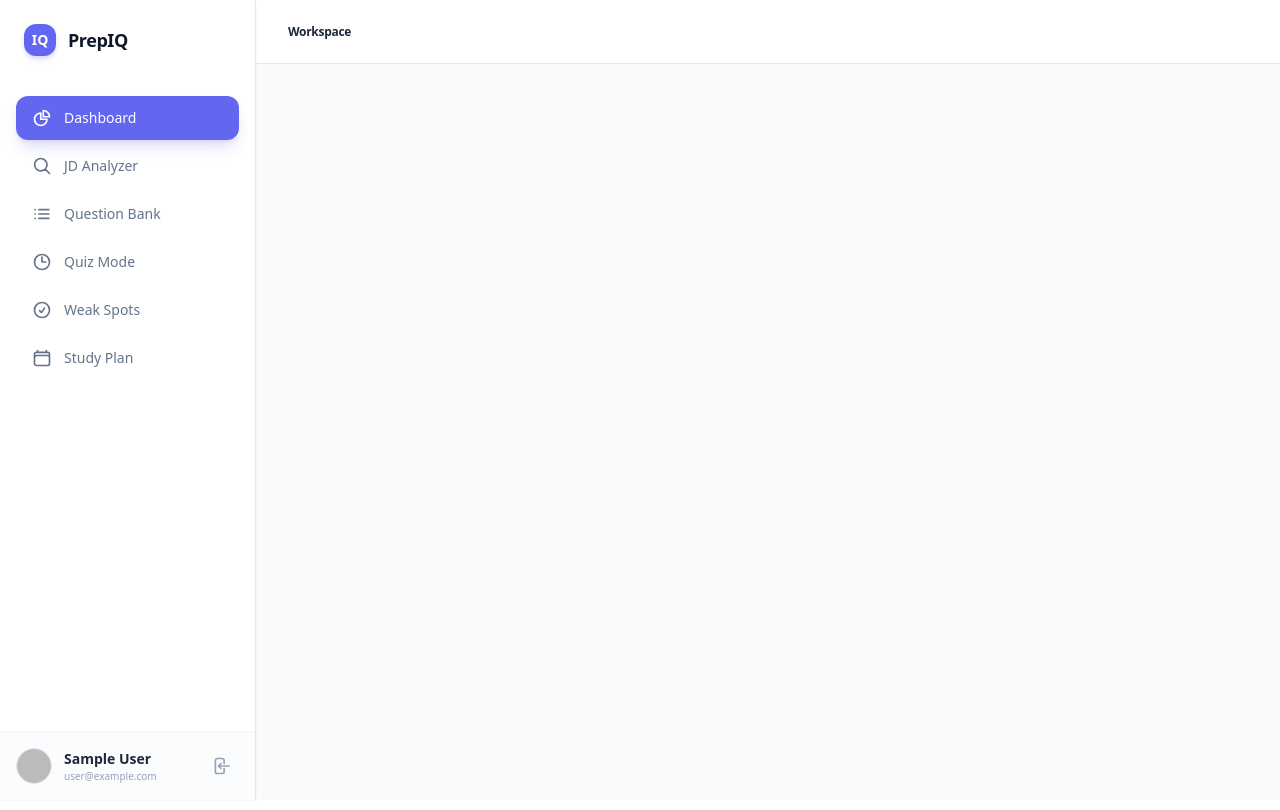
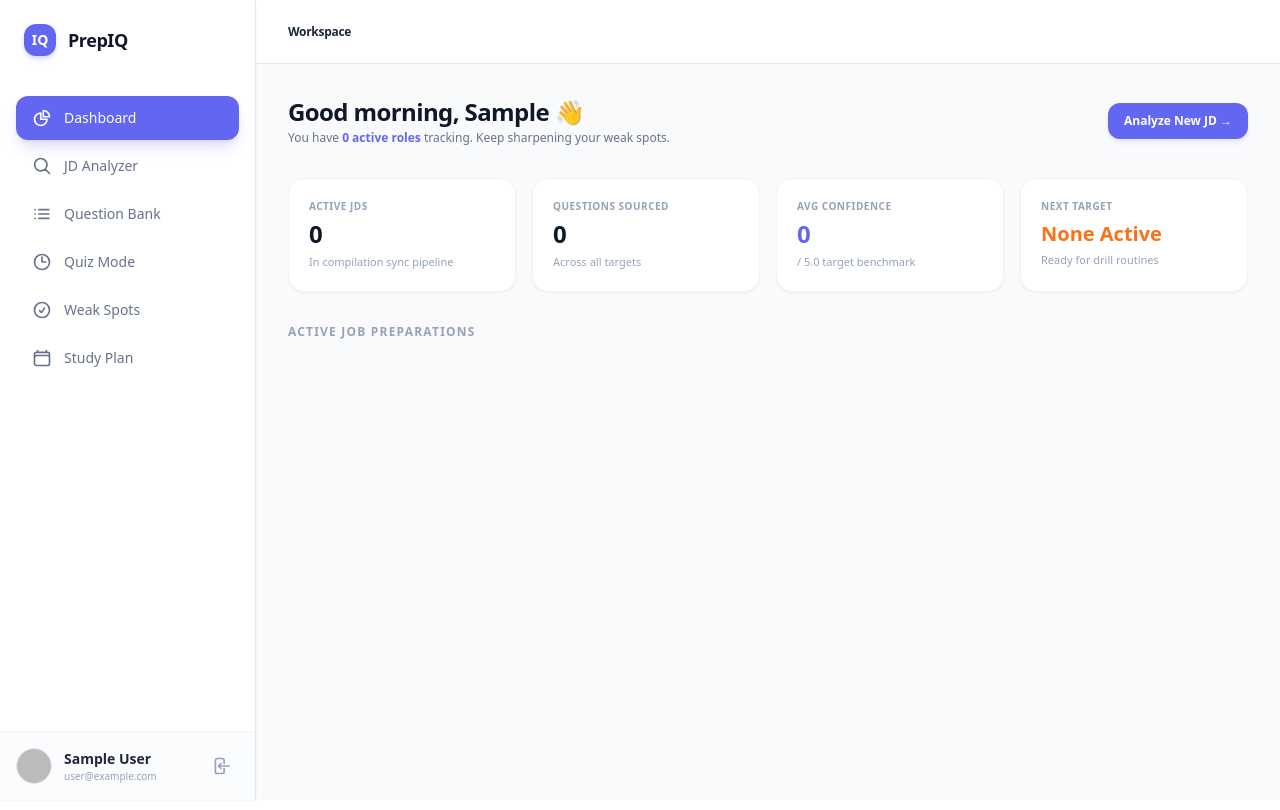
Before and after one commit to aakash-kapoor/prepiq-react, a React (Vite) app: page /dashboard in a window 1280 px wide. Built offline with nearby package versions, Linux system fonts and the light colour scheme; no server answers; the database is empty; sample sign-in values are in the browser's storage.

Commit message:
fix(AppLayout, DashboardHome): improve scroll behavior and remove unnecessary animations

```diff
--- a/src/App.tsx
+++ b/src/App.tsx
@@ -18,7 +18,7 @@
 // Spinner shown while Firebase resolves auth state
 function AuthSpinner() {
   return (
-    <div className="min-h-screen bg-[#F8FAFC] flex items-center justify-center">
+    <div className="fixed inset-0 bg-[#F8FAFC] flex items-center justify-center z-50">
       <div className="w-6 h-6 rounded-full border-2 border-[#6366F1] border-t-transparent animate-spin" />
     </div>
   );
--- a/src/components/AppLayout.tsx
+++ b/src/components/AppLayout.tsx
@@ -27,6 +27,12 @@
     window.addEventListener('keydown', handler);
     return () => window.removeEventListener('keydown', handler);
   }, [isMoreMenuOpen]);
+
+  // 3. Reset scroll position on route change — decoupled from popLayout's exit/enter
+  // animation timing so it fires immediately instead of ~150ms late.
+  useEffect(() => {
+    window.scrollTo(0, 0);
+  }, [location.pathname]);
 
   if (!user) return null;
 
@@ -94,7 +100,7 @@
         />
 
         {/* 3. MAIN WORKSPACE CONTAINER CONTENT WRAPPER */}
-        <div className="flex-1 flex flex-col md:pl-64 min-w-0 pb-20 md:pb-0">
+        <div className="flex-1 flex flex-col md:pl-64 min-w-0 pb-20 md:pb-0 relative">
           {/* Desktop Header panel elements */}
           <header className="hidden md:flex h-16 border-b border-gray-200 bg-white items-center justify-between px-8 sticky top-0 z-10">
             <div className="flex items-center text-xs font-medium text-slate-500">
@@ -102,14 +108,16 @@
             </div>
           </header>
 
-          {/* Content Render Outlet — AnimatePresence for route transitions */}
-          <AnimatePresence mode="wait">
+          {/* Content Render Outlet — AnimatePresence for route transitions.
+              Scroll reset is handled by the useEffect above, not onExitComplete,
+              since popLayout runs enter/exit concurrently. */}
+          <AnimatePresence mode="popLayout" initial={false}>
             <motion.main
               key={location.pathname}
-              initial={{ opacity: 0, y: 10 }}
-              animate={{ opacity: 1, y: 0 }}
-              exit={{ opacity: 0, transition: { duration: 0.15 } }}
-              transition={{ duration: 0.28, ease: 'easeOut' as const }}
+              initial={{ opacity: 0 }}
+              animate={{ opacity: 1 }}
+              exit={{ opacity: 0 }}
+              transition={{ duration: 0.18, ease: 'easeOut' as const }}
               className="p-4 md:p-8 flex-1 max-w-7xl w-full mx-auto min-h-[60vh]"
             >
               <Outlet />
--- a/src/hooks/useMinLoadingDelay.ts
+++ b/src/hooks/useMinLoadingDelay.ts
@@ -16,6 +16,7 @@
   const startRef = useRef(Date.now());
 
   const markDone = useCallback(() => {
+    if (timerRef.current) clearTimeout(timerRef.current);
     const elapsed = Date.now() - startRef.current;
     const remaining = Math.max(0, minMs - elapsed);
     timerRef.current = setTimeout(() => setLoading(false), remaining);
--- a/src/pages/DashboardHome.tsx
+++ b/src/pages/DashboardHome.tsx
@@ -3,7 +3,6 @@
 import { db } from '../config/firebase';
 import { collection, onSnapshot, getDocs } from 'firebase/firestore';
 import { useNavigate } from 'react-router-dom';
-// import LoadingState from '../components/LoadingState';
 import { motion, useSpring, useTransform, AnimatePresence } from 'motion/react';
 import { DashboardSkeleton } from '../components/Skeleton';
 import { useMinLoadingDelay } from '../hooks/useMinLoadingDelay';
@@ -115,12 +114,7 @@
     <div className="space-y-8 max-w-6xl mx-auto px-1 md:px-0">
 
       {/* Dynamic Header Badge Text Context */}
-      <motion.div
-        initial={{ opacity: 0, y: -10 }}
-        animate={{ opacity: 1, y: 0 }}
-        transition={{ duration: 0.3 }}
-        className="flex flex-col sm:flex-row sm:items-center sm:justify-between gap-4"
-      >
+      <div className="flex flex-col sm:flex-row sm:items-center sm:justify-between gap-4">
         <div>
           <h1 className="text-2xl font-extrabold text-slate-900 tracking-tight">
             Good morning, {user?.displayName?.split(' ')[0]} 👋
@@ -135,7 +129,7 @@
         >
           Analyze New JD →
         </button>
-      </motion.div>
+      </div>
 
       {/* 2. RESPONSIVE DYNAMIC STAT CARDS METRIC ROW */}
       <div className="grid grid-cols-2 sm:grid-cols-4 gap-4">
@@ -167,18 +161,15 @@
             ),
             sub: 'Ready for drill routines',
           },
-        ].map((stat, i) => (
-          <motion.div
+        ].map((stat) => (
+          <div
             key={stat.label}
-            initial={{ opacity: 0, y: 16 }}
-            animate={{ opacity: 1, y: 0 }}
-            transition={{ delay: i * 0.06, duration: 0.3, ease: 'easeOut' as const }}
             className="bg-white border border-gray-100 rounded-2xl p-5 shadow-sm"
           >
             <p className="text-[10px] font-bold text-slate-400 uppercase tracking-wider">{stat.label}</p>
             <div className="mt-1">{stat.value}</div>
             <p className="text-[11px] text-slate-400 mt-1 truncate">{stat.sub}</p>
-          </motion.div>
+          </div>
         ))}
       </div>
 
```
